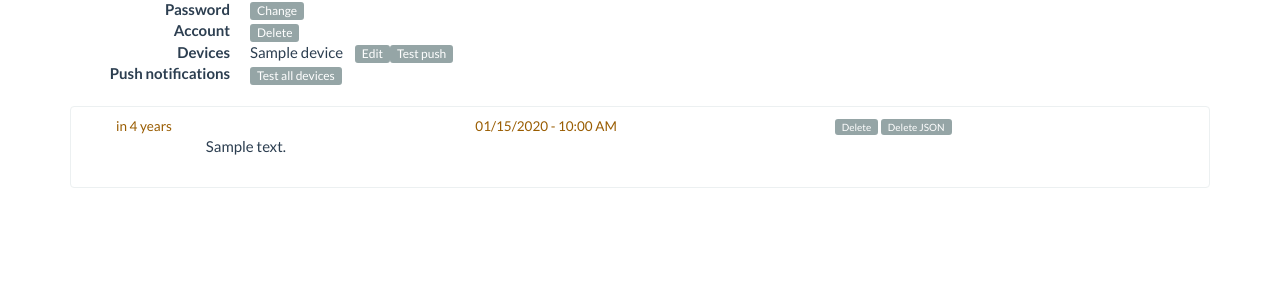
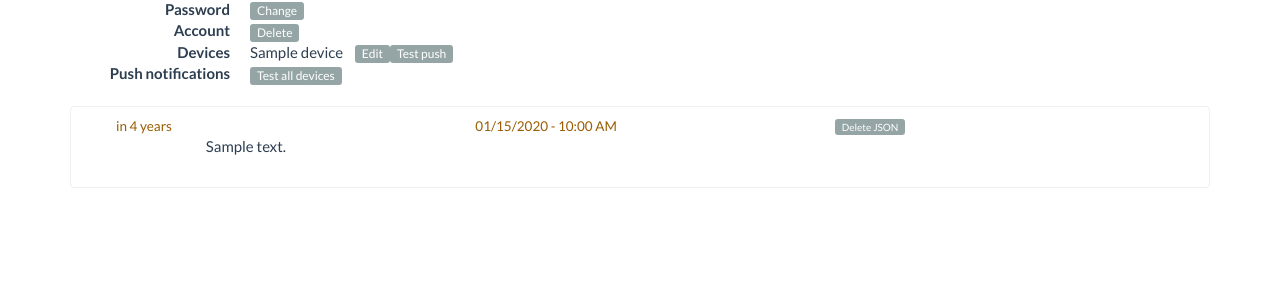
Before and after one commit to ioPush/ioPush-server, a Flask app: a page that uses app/templates/user.html in a window 1280 px wide. Shown: the part 232-532 px from the top of the page. Run offline with Flask 2, Linux system fonts and the light colour scheme; a user stored in the database is signed in; tables that the repository leaves empty hold one stand-in row (values such as "Sample post"); parts of the project's set-up code (start-up, migrations or seed data) failed here and were passed over; some libraries are stand-ins or nearby versions.

Commit message:
Remove the old delete button

```diff
--- a/app/templates/user.html
+++ b/app/templates/user.html
@@ -65,7 +65,6 @@
               </script>
             </div>
             <div class="col-xs-4">
-              <a class="btn btn-default btn-xxxs" role="button" href="{{ url_for('deletePost', postId=post.id) }}">Delete</a>
               <button class="btn btn-default btn-xxxs"
                 id="post-delete-{{ post.id }}"
                 onclick="deletePost('{{ url_for('deletePost', postId=post.id) }}', '{{ user.auth_token }}','{{ post.id }}')"
```
